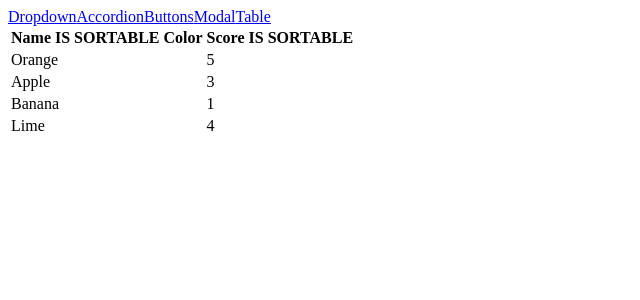
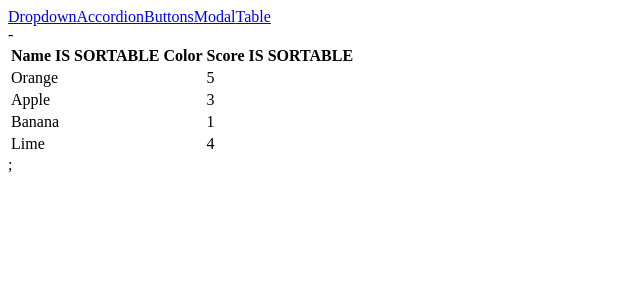
Before and after one commit to paudel54/ReactJS, a React (Create React App) app in the folder 5_comps/: page /table in a window 1280 px wide. Shown: the top 300 px of the page, without its empty margins (0-640 px from the left). Built offline with nearby package versions, Linux system fonts and the light colour scheme.

Commit message:
Added SOrt State

```diff
--- a/5_comps/src/components/SortableTable.js
+++ b/5_comps/src/components/SortableTable.js
@@ -1,10 +1,27 @@
+import { useState } from 'react';
 import Table from './Table';
 
 function SortableTable(props) {
+    // by Default Null indicates we are not sorting by default it's unsorted
+    // To Keep Track of set order.
+    const [sortOrder, setSortOrder] = useState(null);
+    // TO keep track of which column we are sorting by
+    const [sortBy, setSortBy] = useState(null);
+
     const { config } = props;
 
     const handleClick = (label) => {
-        console.log(label);
+        // console.log(label);
+        if (sortOrder === null) {
+            setSortOrder('asc');
+            setSortBy(label);
+        } else if (sortOrder === 'asc') {
+            setSortOrder('desc');
+            setSortBy(label);
+        } else if (sortOrder === 'desc') {
+            setSortOrder(null);
+            setSortBy(null);
+        }
     };
 
     const updatedConfig = config.map((column) => {
@@ -19,7 +36,11 @@ function SortableTable(props) {
 
     });
 
-    return <Table {...props} config={updatedConfig} />;
+    return <div>
+        {sortOrder} - {sortBy}
+        <Table {...props} config={updatedConfig} />;
+    </div>
+
 }
 
 export default SortableTable;
```
